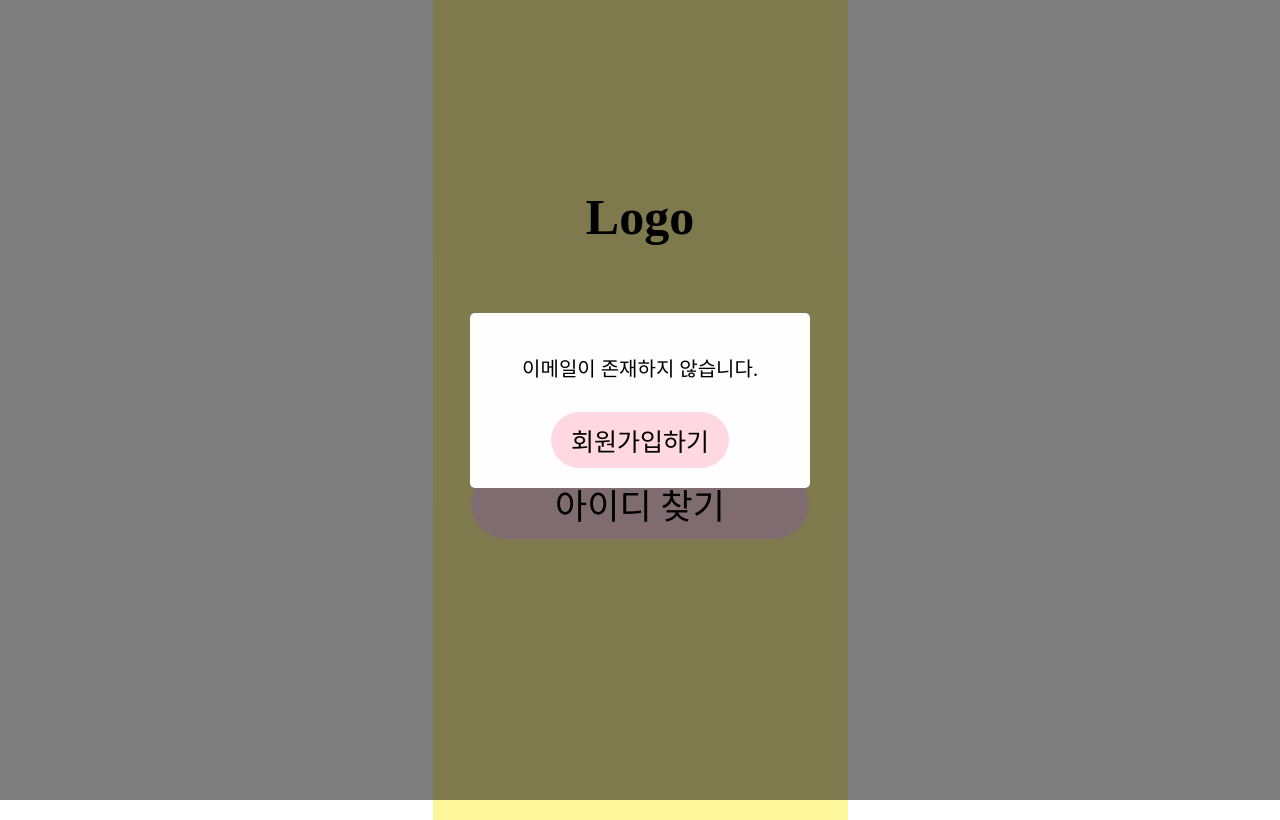
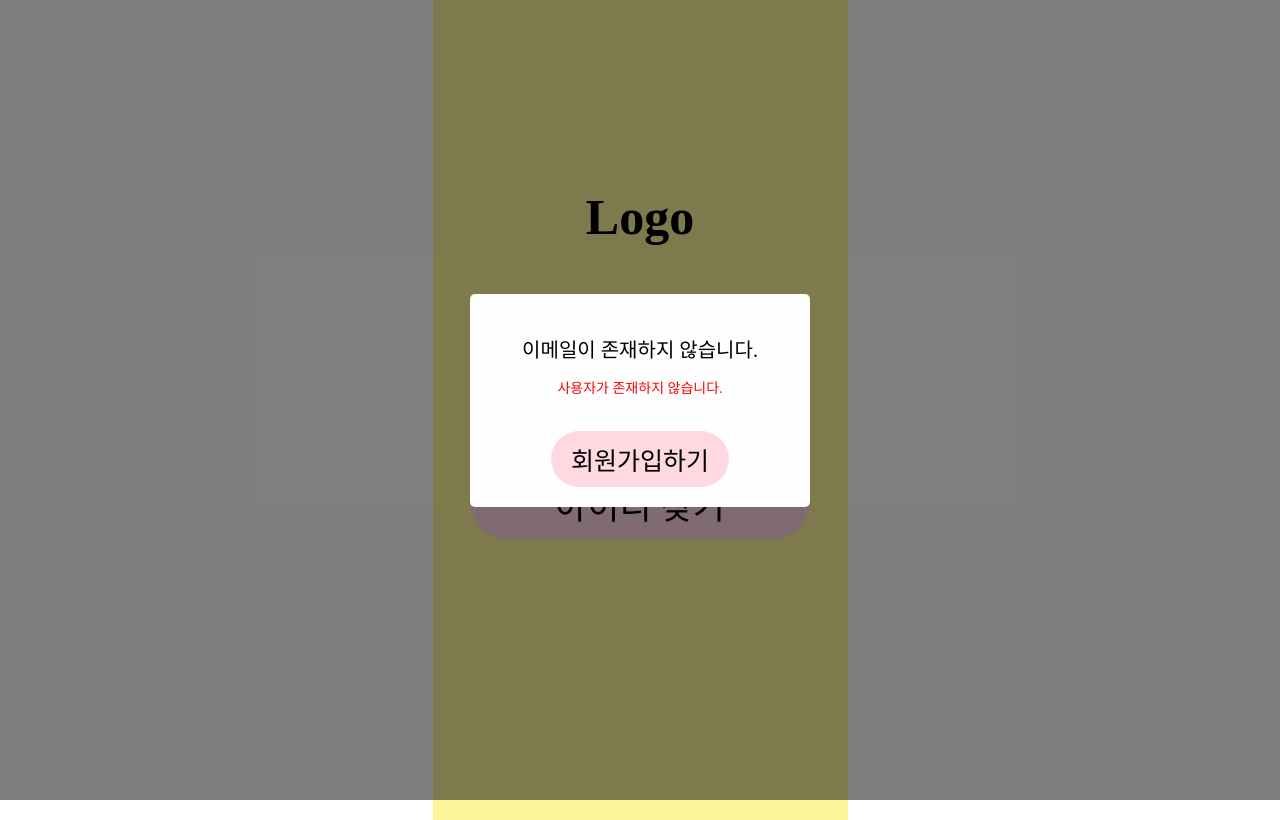
Before and after one commit to depressed-bread/FE, a React (Create React App) app in the folder hackathon/: page /find-id in a window 1280 px wide. Both pictures are taken after a click on the button "아이디 찾기". Built offline with nearby package versions, Linux system fonts and the light colour scheme; no server answers; a web font is replaced by a local one.

Commit message:
feat: 아이디찾기 자잘한 오류 수정

```diff
--- a/hackathon/src/Pages/FindId.jsx
+++ b/hackathon/src/Pages/FindId.jsx
@@ -133,16 +133,14 @@ const FindId = () => {
 
             if (response.data.email) {
                 setFoundId(response.data.email); // API에서 가져온 이메일 설정
-                setModalOpen(true); // 모달 열기
             } else {
                 setError('사용자가 존재하지 않습니다.');
-                setModalOpen(true);
             }
         } catch (error) {
             console.error('API 호출 중 오류가 발생했습니다.', error);
             setError('사용자가 존재하지 않습니다.');
-            setModalOpen(true);
         }
+        setModalOpen(true); // 모달 열기
     };
 
     const closeModal = () => {
@@ -190,6 +188,7 @@ const FindId = () => {
                                 ) : (
                                     <>
                                         <ModalText>이메일이 존재하지 않습니다.</ModalText>
+                                        <ErrorMessage>{error}</ErrorMessage>
                                         <ModalButton onClick={handleActionButtonClick}>회원가입하기</ModalButton>
                                     </>
                                 )}
```
